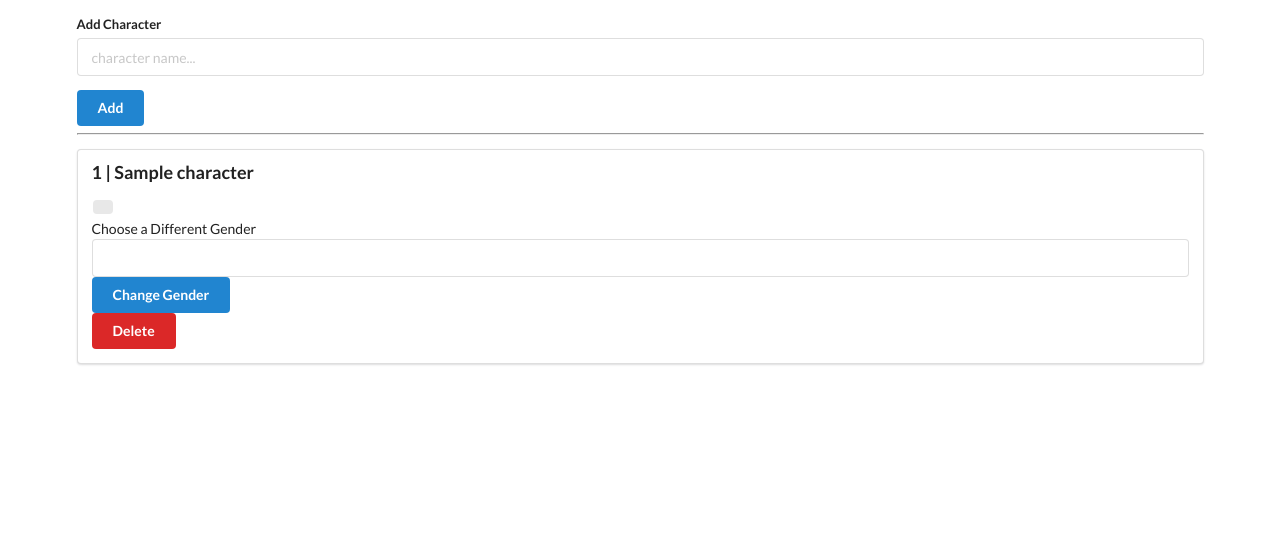
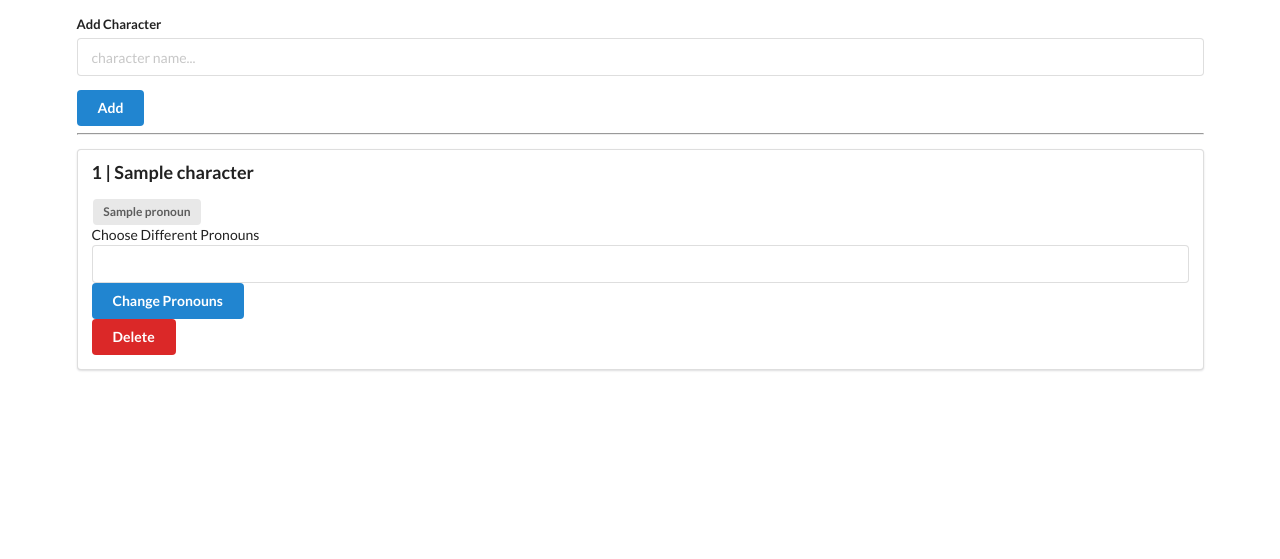
Before and after one commit to vlonge/Gamepy, a Flask app: page /character in a window 1280 px wide. Shown: the part 82-641 px from the top of the page. Run offline with Flask 3, Linux system fonts and the light colour scheme; tables that the repository leaves empty hold one stand-in row (values such as "Sample post").

Commit message:
got existing flask functions working as desired.

```diff
--- a/app.py
+++ b/app.py
@@ -1,3 +1,4 @@
+import sqlalchemy
 from flask import Flask, render_template, request, redirect, url_for, flash
 from flask_sqlalchemy import SQLAlchemy
 from models.characters import Characters, db
@@ -8,12 +9,15 @@ from models.goals import Goals, OwnedGoals
 from models.items import Items, OwnedItems
 from models.stats import Stats, OwnedStats
 from models.abilities import Abilities, OwnedAbilities
-
+import secrets
+secret_key = secrets.token_hex(16)
+# example output, secret_key = 000d88cd9d90036ebdd237eb6b0db000
 app = Flask(__name__)
 
 # /// = relative path, //// = absolute path
 app.config['SQLALCHEMY_DATABASE_URI'] = 'sqlite:///db.sqlite'
 app.config['SQLALCHEMY_TRACK_MODIFICATIONS'] = False
+app.config['SECRET_KEY'] = secret_key
 db.init_app(app)
 @app.route("/")
 def home():
@@ -23,9 +27,10 @@ def home():
 @app.route("/character")
 def character():
     char_list = Characters.query.all()
-    gender_list=Pronouns.query.all()
-    gender_list = map(lambda gender: gender.name, gender_list)
-    return render_template("character.html", char_list=char_list, gender_list=gender_list)
+    proto_prolist = Pronouns.query.all()
+    prolist = map(lambda pro: (pro.id, pro.name), proto_prolist)
+    prodict = dict(prolist)
+    return render_template("character.html", char_list=char_list, prodict=prodict)
 
 
 @app.route("/character/add", methods=["POST"])
@@ -39,11 +44,22 @@ def add_char():
 
 
 @app.route("/character/update/<int:char_id>", methods=["POST"])
-def change_gender(char_id):
+def change_pronouns(char_id):
     char = Characters.query.filter_by(id=char_id).first()
-    char.pronouns = request.form.get("chosen gender")
-    if not char.gender in map(lambda x: x.name, Pronouns.query.all()):
-        flash("Don't forget to update the Prounouns database with this new gender!")
+    pro = request.form.get("chosen pronouns")
+    pro.strip()
+    try:
+        pronoun = Pronouns.query.filter_by(name=pro).one()
+        char.pronouns=pronoun.id
+        #flash("Success!")
+    except sqlalchemy.orm.exc.NoResultFound:
+        new_pronoun = Pronouns(name=pro)
+        db.session.add(new_pronoun)
+        char.pronouns=Pronouns.query.filter_by(name=pro).one().id
+        #flash("Don't forget to update the Pronouns database with the data for this new pronoun!")
+    except sqlalchemy.orm.exc.MultipleResultsFound:
+        #flash("Multiple pronouns found. Please clean up Pronouns table and try again later!")
+        pass
     db.session.commit()
     return redirect(url_for("character"))
 
@@ -55,13 +71,13 @@ def delete_char(char_id):
     db.session.commit()
     return redirect(url_for("character"))
 
-
 @app.cli.command("init_db")
 def init_db():
     """ Initialize the database."""
     db.create_all()
     pronouns = load_pronouns()
-    Pronouns.create(*pronouns)
+    for pro in pronouns:
+        Pronouns.create(pro)
     print("Initialized the database.")
 
 @app.cli.command("drop_db")
--- a/models/pronouns.py
+++ b/models/pronouns.py
@@ -12,7 +12,8 @@ def load_pronouns(csv_name= os.path.abspath('./resources/default_pronouns.csv'))
     pronoun_list = []
     with open(csv_name) as csvfile:
         reader = csv.reader(csvfile)
-        pronoun_list.append(PronounTuple(*next(reader)))
+        for row in reader:
+            pronoun_list.append(PronounTuple(*row))
     return pronoun_list
 
 class Pronouns(db.Model):
@@ -31,5 +32,6 @@ class Pronouns(db.Model):
         @pronoun: PronounTuple object to be entered
         """
         pro = cls(**pronoun._asdict())
+        print(pro)
         db.session.add(pro)
         db.session.commit()
--- a/templates/character.html
+++ b/templates/character.html
@@ -27,17 +27,17 @@
     {% for char in char_list %}
         <div class="ui segment">
             <p class="ui big header">{{ char.id }} | {{ char.name }}</p>
-            <span class="ui gray label">{{ char.gender }}</span>
+            <span class="ui gray label">{{ prodict[char.pronouns] }}</span>
 
             <form class="ui form" action="/character/update/{{ char.id }}" method="post">
-                <label for="chosen gender">Choose a Different Gender</label>
-                <input list="genders" id="chosen gender" name="chosen gender">
-                <datalist id="genders">
-                    {% for gender in gender_list %}
-                        <option value="{{ gender }}">{{ gender }}</option>
+                <label for="chosen pronouns">Choose Different Pronouns</label>
+                <input list="pronouns" id="chosen pronouns" name="chosen pronouns">
+                <datalist id="pronouns">
+                    {% for key in prodict %}
+                        <option value="{{ prodict[key] }}">{{ prodict[key] }}</option>
                     {% endfor %}
                 </datalist>
-                <input class="ui blue button" type="Submit" value="Change Gender">
+                <input class="ui blue button" type="Submit" value="Change Pronouns">
             </form>
 
             <a class="ui red button" href="/character/delete/{{ char.id }}">Delete</a>
```
